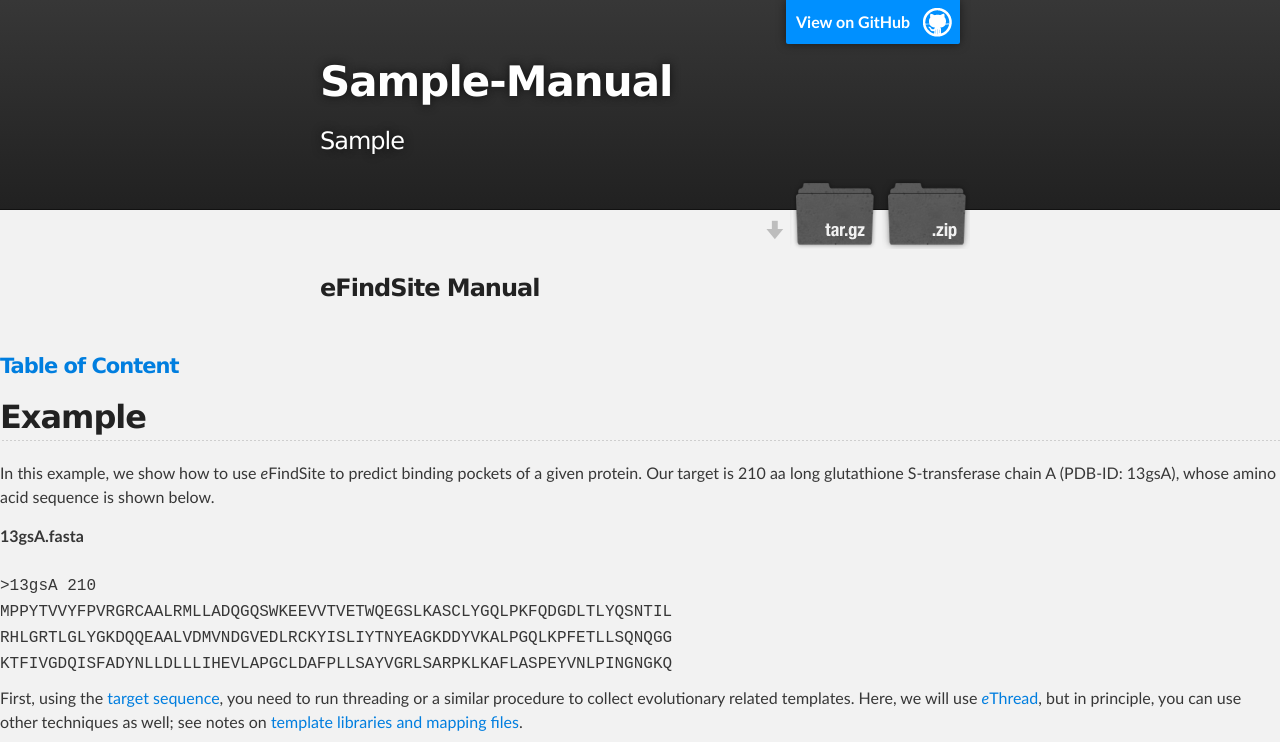
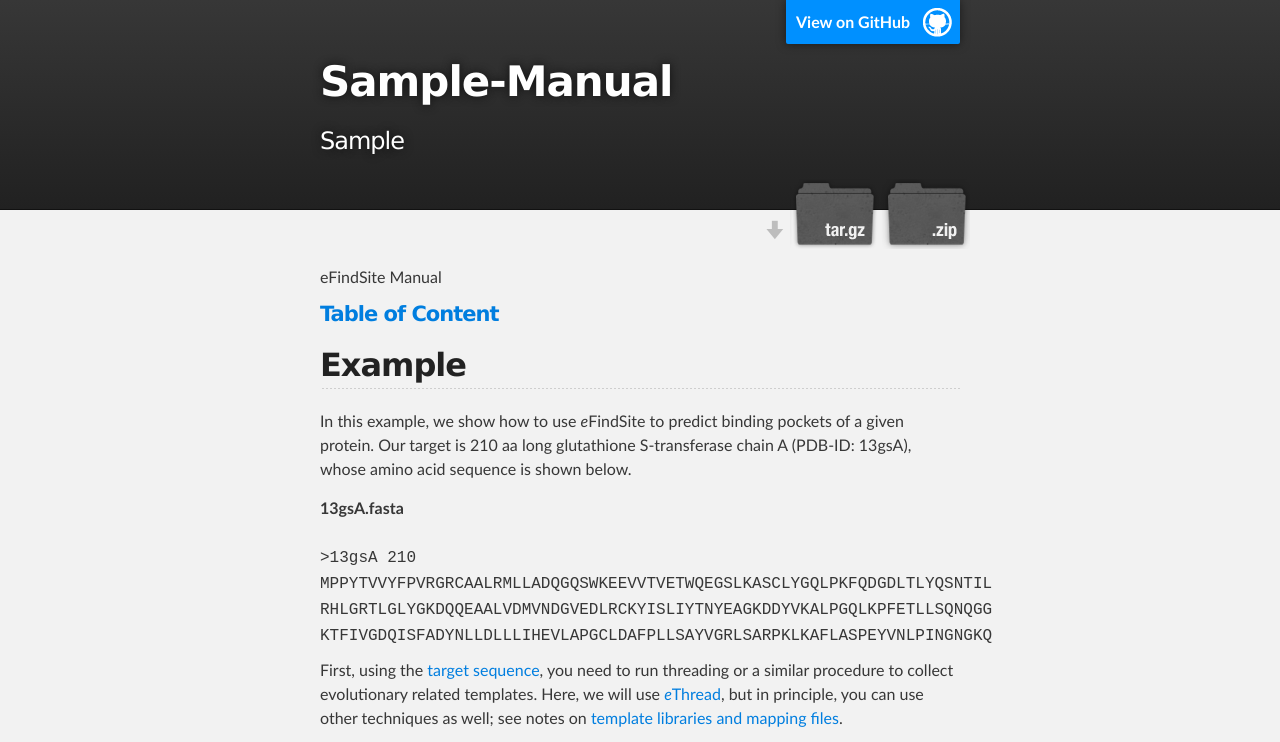
Before and after one commit to TESC-HPC/Sample-Manual, a plain HTML site: page example.html in a window 1280 px wide. Shown: the top 742 px of the page. Drawn offline with Linux system fonts and the light colour scheme.

Commit message:
Update example.html

```diff
--- a/example.html
+++ b/example.html
@@ -25,10 +25,10 @@
     </div>
 
     <!-- MAIN CONTENT -->
-    <div id="main_content_wrap" class="outer"><h3>
+    <div id="main_content_wrap" class="outer">
     <section id="main_content" class="inner">
 
-    <p><i>e</i>FindSite Manual</h3><h4><a href="index.html">Table of Content</a></h4>
+    <p><h3></h3><i>e</i>FindSite Manual</h3><h4><a href="index.html">Table of Content</a></h4>
 
 <h2>Example</h2>
 
```
